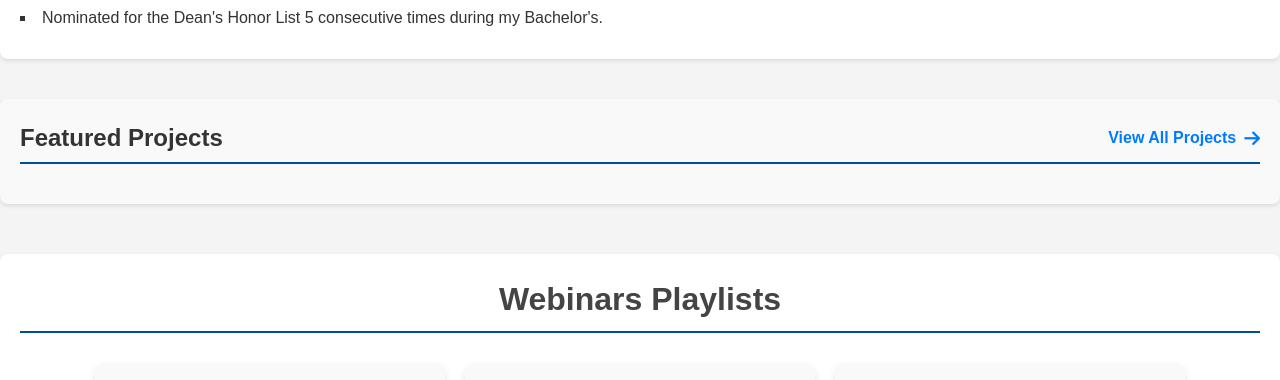
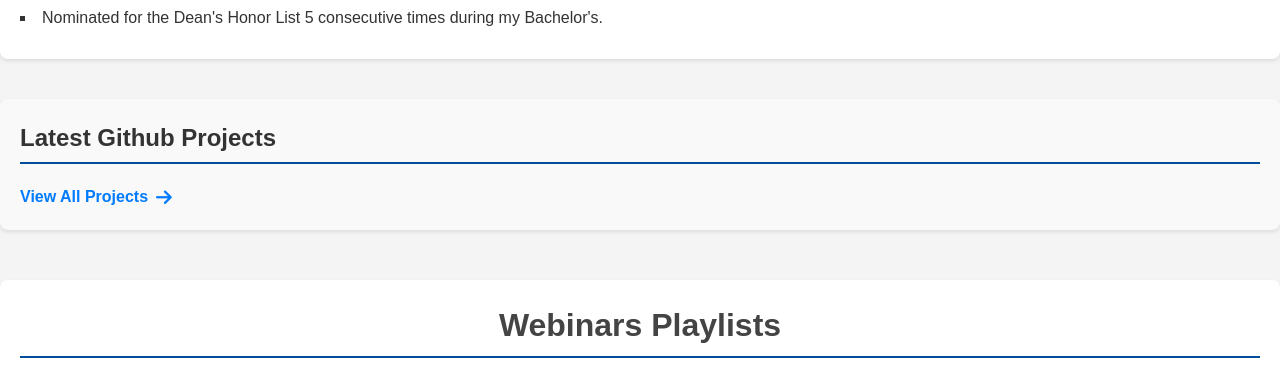
Before and after one commit to DanishBaloch010/portfolio, a plain HTML site: page index.html in a window 1280 px wide. Shown: the part 1470-1850 px from the top of the page. Drawn offline with Linux system fonts and the light colour scheme; no server answers.

Commit message:
project heading

```diff
--- a/index.html
+++ b/index.html
@@ -90,7 +90,7 @@
 
 
     <section id="github-projects">
-        <h2>Featured Projects
+        <h2>Latest Github Projects</h2>
             <a href="https://github.com/your-username" target="_blank" class="view-all-projects">
                 View All Projects <i class="fas fa-arrow-right"></i>
             </a>
```
